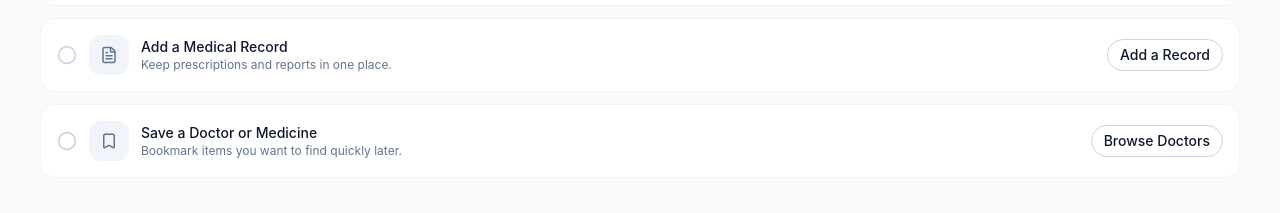
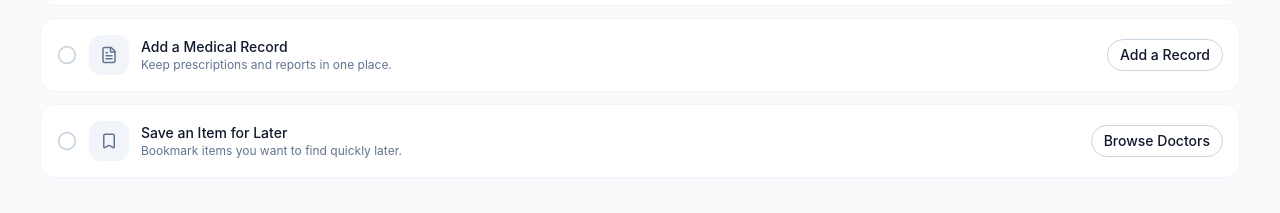
Before and after one commit to pulkitokte/medighar-next, a React (Vite) app in the folder OneDrive/Desktop/Medighar/: page /dashboard in a window 1280 px wide. Shown: the part 1260-1473 px from the top of the page. Built offline with nearby package versions, Linux system fonts and the light colour scheme.

Commit message:
fix(saved): improve bookmark accessibility and checklist copy

```diff
--- a/OneDrive/Desktop/Medighar/src/services/dashboard/dashboard.service.js
+++ b/OneDrive/Desktop/Medighar/src/services/dashboard/dashboard.service.js
@@ -217,7 +217,7 @@ const SETUP_CHECKLIST_DEFINITIONS = [
   },
   {
     key: "saved",
-    label: "Save a Doctor or Medicine",
+    label: "Save an Item for Later",
     description: "Bookmark items you want to find quickly later.",
     to: "/doctors",
     ctaLabel: "Browse Doctors",
--- a/OneDrive/Desktop/Medighar/src/shared/components/ui/SaveButton.jsx
+++ b/OneDrive/Desktop/Medighar/src/shared/components/ui/SaveButton.jsx
@@ -7,6 +7,8 @@ import { useBookmarks } from "@/hooks/useBookmarks.js";
  * passing its bookmark type ("doctor", "medicine", "disease", "pharmacy")
  * and the entity's id. Stops click propagation so it can be placed inside
  * clickable/navigable cards without triggering navigation.
+ * The accessible name is constant; the saved state is conveyed by
+ * aria-pressed so screen readers do not hear a contradictory name/state.
  * @param {{ type: "doctor"|"medicine"|"disease"|"pharmacy", id: string, className?: string }} props
  */
 function SaveButton({ type, id, className }) {
@@ -24,7 +26,7 @@ function SaveButton({ type, id, className }) {
       type="button"
       onClick={handleClick}
       aria-pressed={saved}
-      aria-label={saved ? "Remove from saved" : "Save for later"}
+      aria-label="Save for later"
       className={cn(
         "flex h-9 w-9 shrink-0 items-center justify-center rounded-full border shadow-sm transition-colors",
         saved
```
